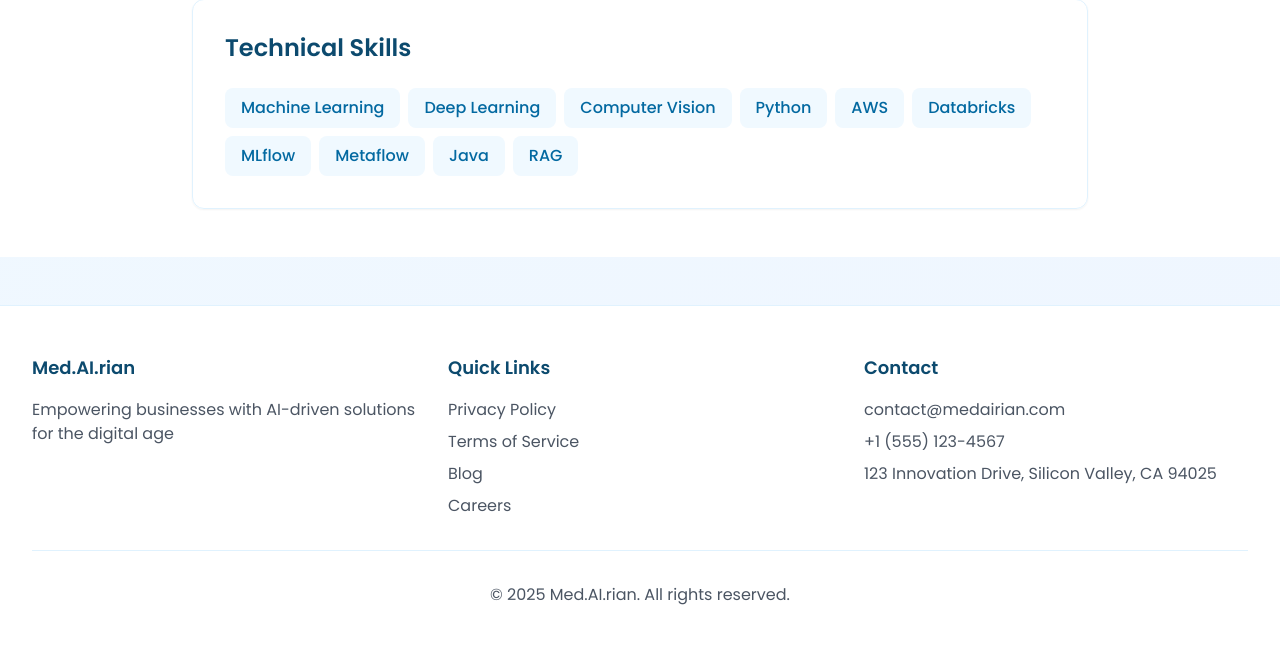
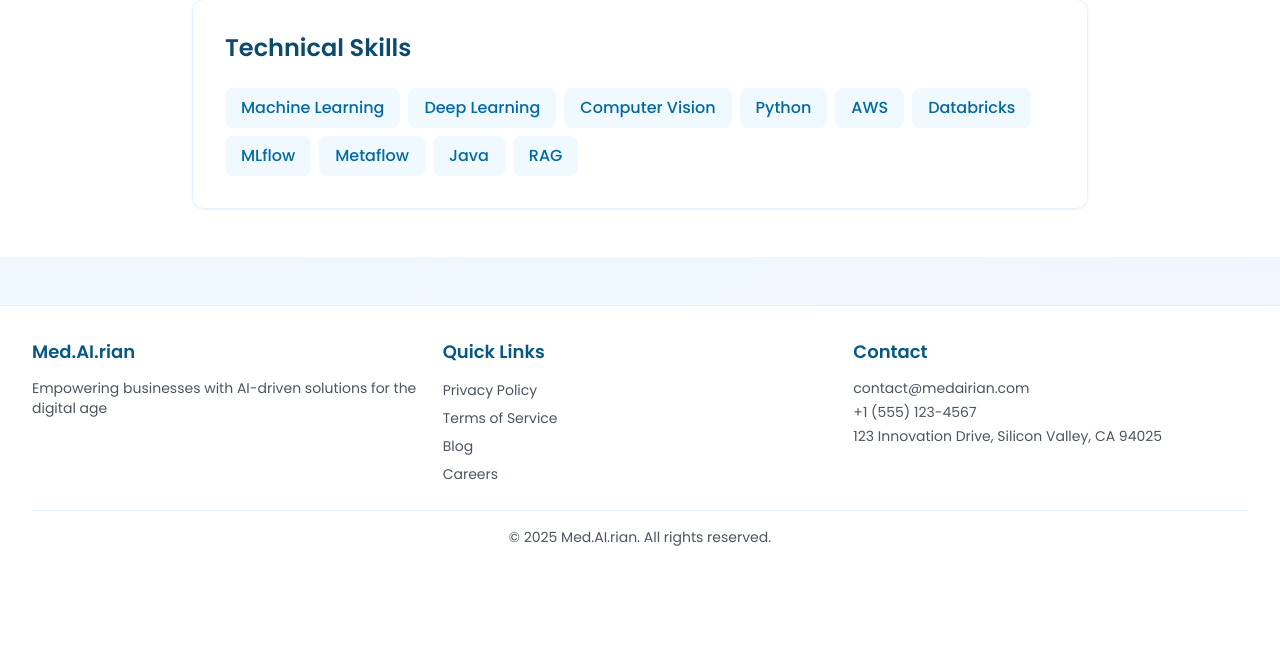
Before and after one commit to atefattia/medairian-digital, a Flask app: page /about in a window 1280 px wide. Shown: the part 1976-2631 px from the top of the page. After the commit the page ends 2522 px from the top, so only its background shows below. Run offline with Flask 3, Linux system fonts and the light colour scheme; some libraries are stand-ins or nearby versions.

Commit message:
docs: make footer more compact

```diff
--- a/content/base.yml
+++ b/content/base.yml
@@ -19,13 +19,13 @@ footer:
   copyright: "Med.AI.rian. All rights reserved."
   links:
     - text: "Privacy Policy"
-      url: "/privacy"
+      url: "#"
     - text: "Terms of Service"
-      url: "/terms"
+      url: "#"
     - text: "Blog"
-      url: "/blog"
+      url: "#"
     - text: "Careers"
-      url: "/careers"
+      url: "#"
 
 contact:
   email: "contact@medairian.com"
--- a/templates/base.html
+++ b/templates/base.html
@@ -70,27 +70,27 @@
     </main>
 
     <!-- Footer -->
-    <footer class="bg-white border-t border-sky-100">
-        <div class="max-w-7xl mx-auto py-12 px-4 sm:px-6 lg:px-8">
-            <div class="grid grid-cols-1 md:grid-cols-3 gap-8">
+    <footer class="bg-white border-t border-sky-100 py-8 px-4 sm:px-6 lg:px-8">
+        <div class="max-w-7xl mx-auto">
+            <div class="grid grid-cols-1 md:grid-cols-3 gap-4">
                 <!-- Company Info -->
                 <div>
                     {% if site and site.name %}
-                        <h3 class="text-lg font-semibold text-sky-900 mb-4">{{ site.name }}</h3>
+                        <h3 class="text-lg font-semibold text-sky-800 mb-3">{{ site.name }}</h3>
                     {% endif %}
                     {% if site and site.description %}
-                        <p class="text-gray-600">{{ site.description }}</p>
+                        <p class="text-sm text-gray-600">{{ site.description }}</p>
                     {% endif %}
                 </div>
 
                 <!-- Quick Links -->
                 {% if footer and footer.links %}
                 <div>
-                    <h3 class="text-lg font-semibold text-sky-900 mb-4">Quick Links</h3>
-                    <ul class="space-y-2">
+                    <h3 class="text-lg font-semibold text-sky-800 mb-3">Quick Links</h3>
+                    <ul class="space-y-1">
                         {% for link in footer.links %}
                         <li>
-                            <a href="{{ link.url }}" class="text-gray-600 hover:text-sky-700 transition-colors">{{ link.text }}</a>
+                            <a href="{{ link.url }}" class="text-sm text-gray-600 hover:text-sky-700 transition-colors">{{ link.text }}</a>
                         </li>
                         {% endfor %}
                     </ul>
@@ -100,24 +100,40 @@
                 <!-- Contact -->
                 {% if contact %}
                 <div>
-                    <h3 class="text-lg font-semibold text-sky-900 mb-4">Contact</h3>
-                    <ul class="space-y-2">
-                        {% if contact.email %}<li class="text-gray-600">{{ contact.email }}</li>{% endif %}
-                        {% if contact.phone %}<li class="text-gray-600">{{ contact.phone }}</li>{% endif %}
-                        {% if contact.address %}<li class="text-gray-600">{{ contact.address }}</li>{% endif %}
+                    <h3 class="text-lg font-semibold text-sky-800 mb-3">Contact</h3>
+                    <ul class="space-y-1">
+                        {% if contact.email %}<li class="text-sm text-gray-600">{{ contact.email }}</li>{% endif %}
+                        {% if contact.phone %}<li class="text-sm text-gray-600">{{ contact.phone }}</li>{% endif %}
+                        {% if contact.address %}<li class="text-sm text-gray-600">{{ contact.address }}</li>{% endif %}
                     </ul>
                 </div>
                 {% endif %}
             </div>
 
             <!-- Copyright -->
-            <div class="mt-8 pt-8 border-t border-sky-100">
+            <div class="mt-6 pt-4 border-t border-sky-100 text-center">
                 {% if site and site.name %}
-                    <p class="text-center text-gray-600">&copy; {{ current_year }} {{ site.name }}. All rights reserved.</p>
+                    <p class="text-sm text-gray-600">&copy; {{ current_year }} {{ site.name }}. All rights reserved.</p>
                 {% endif %}
             </div>
         </div>
     </footer>
+
+    <!-- Custom Tailwind Animations -->
+    <style>
+        @keyframes blob {
+            0% { transform: translate(0, 0) scale(1); }
+            33% { transform: translate(30px, -50px) scale(1.1); }
+            66% { transform: translate(-20px, 20px) scale(0.9); }
+            100% { transform: translate(0, 0) scale(1); }
+        }
+        .animate-blob {
+            animation: blob 15s infinite;
+        }
+        .animation-delay-2000 {
+            animation-delay: 2s;
+        }
+    </style>
 
     <!-- Scripts -->
     <script src="{{ url_for('static', filename='js/main.js') }}"></script>
```
